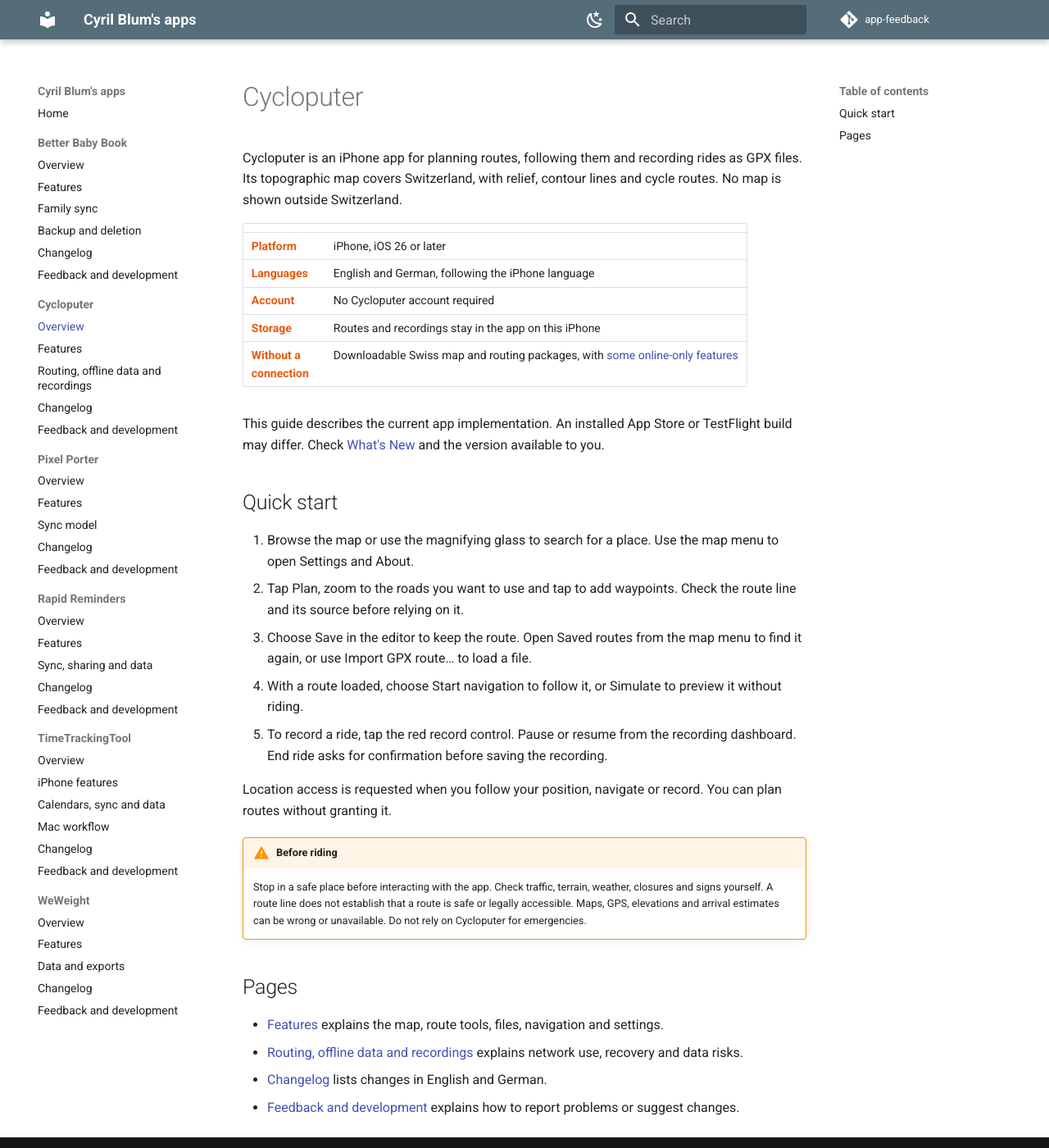
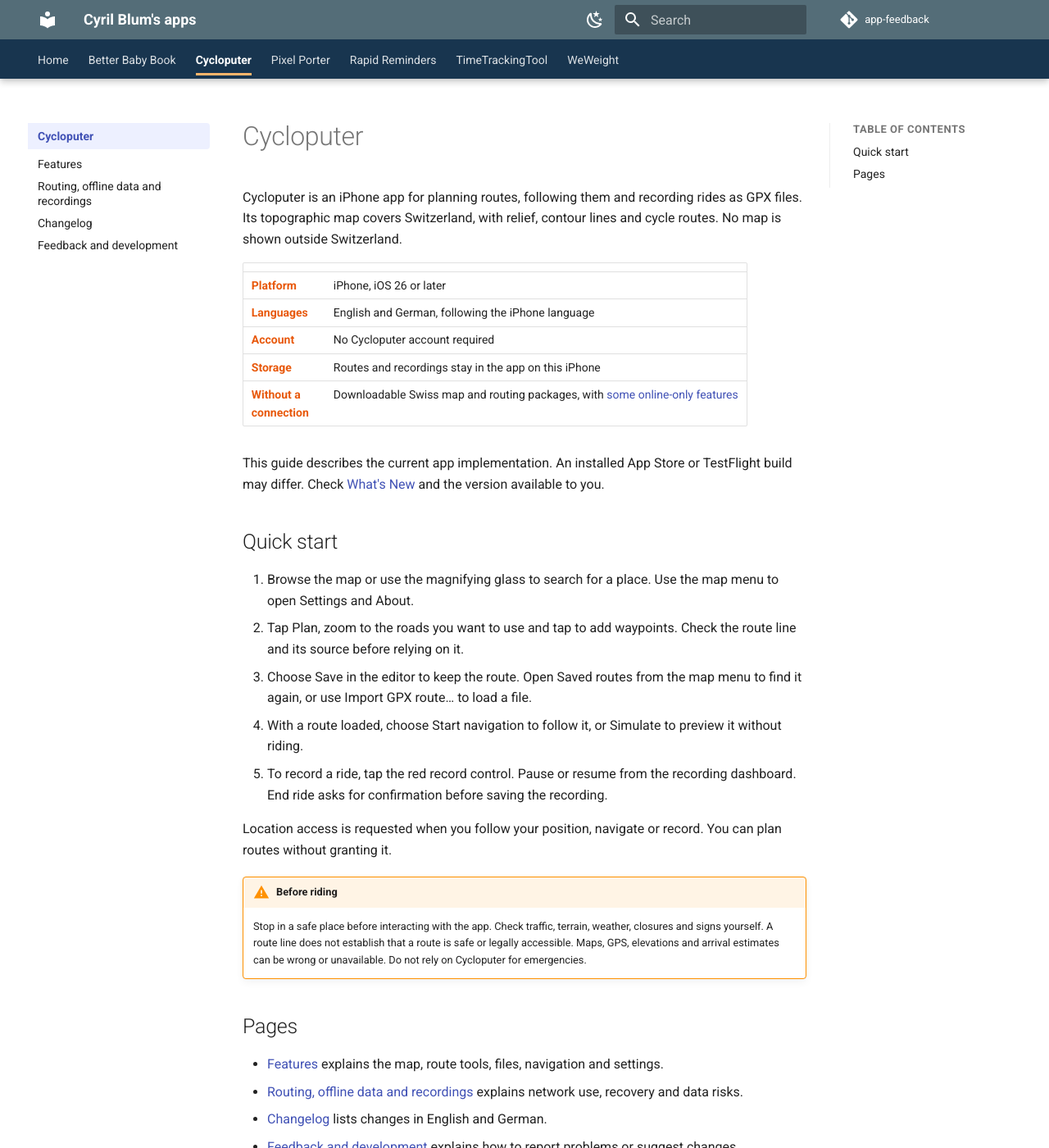
Before and after one commit to CyrilBlum/app-feedback, an MkDocs documentation site: the page built from docs/cycloputer/index.md, in a window 1280 px wide and 1400 px high. Shown: the whole window at 82% size. Built offline with MkDocs 1.6.1 and Material for MkDocs 9.7.7, drawn with Linux system fonts in a browser that asks for light colours; comment, search, counter and statistics services are not loaded.

Commit message:
Separate app tabs from guide page navigation

```diff
--- a/docs/stylesheets/extra.css
+++ b/docs/stylesheets/extra.css
@@ -30,3 +30,24 @@
   .screenshot-guide { grid-template-columns: minmax(0, 1fr); }
   .screenshot-guide__image, .screenshot-guide__details { grid-column: 1; grid-row: auto; }
 }
+
+/* App tabs are distinct from pages within the selected guide. */
+.md-tabs { background-color: #18354f; }
+.md-tabs__link { opacity: .85; padding-bottom: .35rem; }
+.md-tabs__item--active .md-tabs__link {
+  opacity: 1;
+  font-weight: 700;
+  border-bottom: 3px solid #ffb56b;
+}
+.md-nav--primary > .md-nav__title { font-weight: 700; }
+.md-nav--primary .md-nav__link--active {
+  color: var(--md-typeset-a-color);
+  font-weight: 700;
+  border-left: 3px solid var(--md-typeset-a-color);
+  padding: .35rem .6rem;
+  margin-left: -.75rem;
+  background: var(--md-accent-fg-color--transparent);
+  border-radius: 0 4px 4px 0;
+}
+.md-nav--secondary { border-left: 1px solid var(--md-default-fg-color--lightest); padding-left: .8rem; }
+.md-nav--secondary > .md-nav__title { font-size: .65rem; text-transform: uppercase; letter-spacing: .04em; }
--- a/mkdocs.yml
+++ b/mkdocs.yml
@@ -9,7 +9,10 @@ copyright: Cyril Blum, <a href="https://cblum.ch/apps/">cblum.ch/apps</a>
 theme:
   name: material
   features:
-    - navigation.sections
+    - navigation.tabs
+    - navigation.tabs.sticky
+    - navigation.indexes
+    - toc.follow
     - navigation.top
     - search.suggest
   palette:
```
